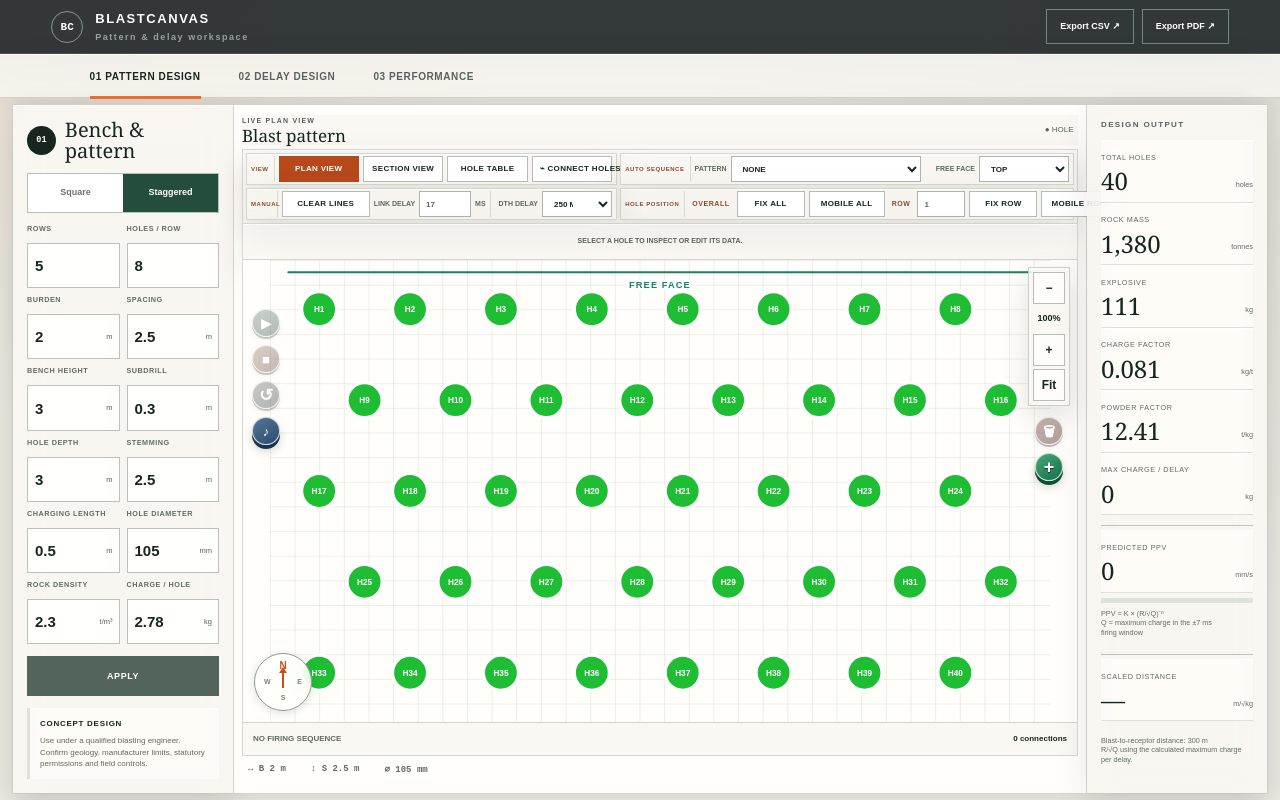
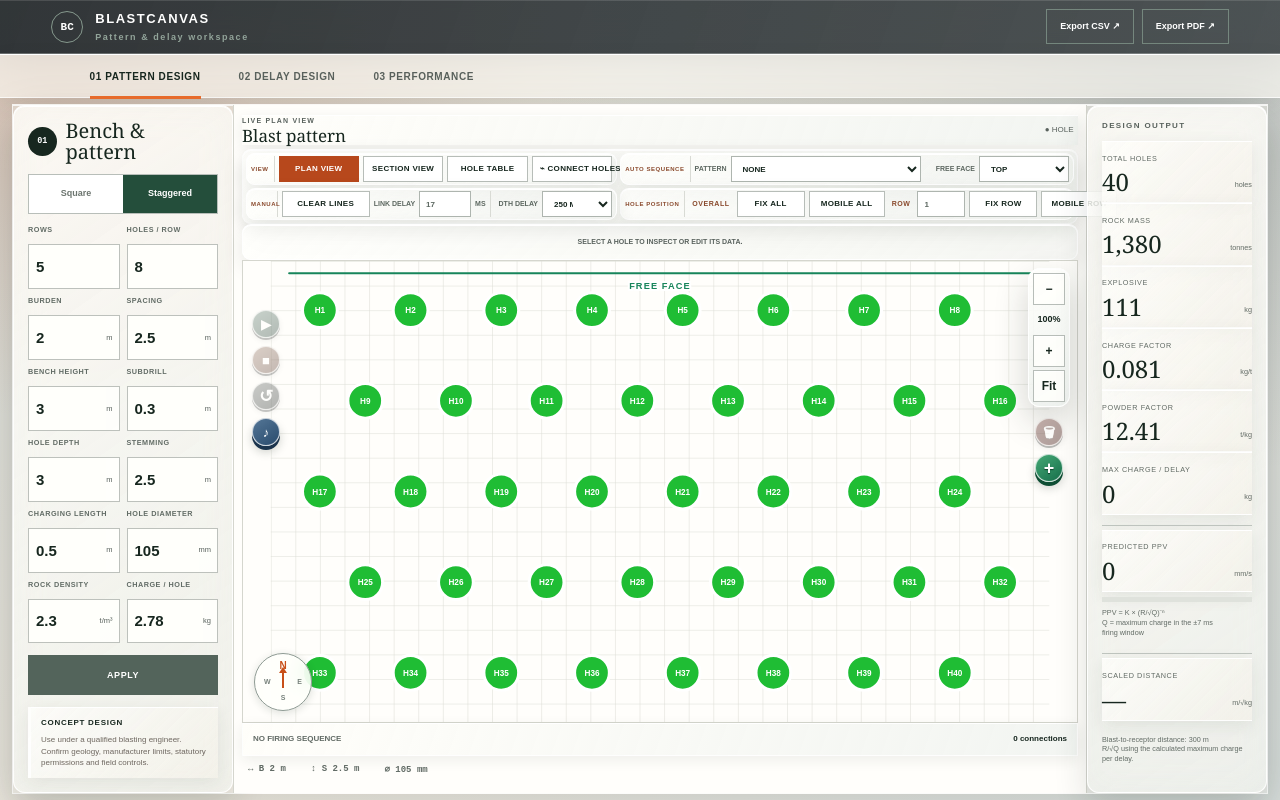
Before and after one commit to srj17-max/Blast-Designing, a Next.js app: page / in a window 1280 px wide. Built offline with nearby package versions, Linux system fonts and the light colour scheme.

Commit message:
Increase glass interface contrast

```diff
--- a/app/globals.css
+++ b/app/globals.css
@@ -414,3 +414,54 @@ nav,.workspace,.controls,.results,.designTools,.holeInspector,.toolGroup{
     background:#fff!important;box-shadow:none!important;-webkit-backdrop-filter:none!important;backdrop-filter:none!important
   }
 }
+
+/* Higher-contrast glass pass: the atmospheric layer must remain visible
+   through the panels, otherwise translucency reads as the former flat beige. */
+body{
+  background:
+    radial-gradient(ellipse at 4% 8%,rgba(198,80,28,.20),transparent 34%),
+    radial-gradient(ellipse at 92% 12%,rgba(48,78,93,.20),transparent 38%),
+    linear-gradient(135deg,#d9ddd9 0%,#eee8de 48%,#d8dedc 100%);
+  background-attachment:fixed;
+}
+header{
+  background:linear-gradient(110deg,rgba(31,38,42,.90),rgba(48,55,58,.82));
+  border-bottom-color:rgba(255,255,255,.28);
+  box-shadow:0 10px 34px rgba(19,25,27,.25),inset 0 1px 0 rgba(255,255,255,.12);
+}
+nav{
+  background:rgba(255,253,247,.62);
+  border-bottom:1px solid rgba(255,255,255,.8);
+  box-shadow:0 8px 22px rgba(37,46,42,.10),inset 0 1px 0 #fff;
+}
+.workspace{background:rgba(247,245,238,.42);border:1px solid rgba(255,255,255,.78);box-shadow:0 18px 48px rgba(36,46,41,.13),inset 0 1px 0 rgba(255,255,255,.82)}
+.controls,.results{
+  background:linear-gradient(145deg,rgba(255,254,250,.72),rgba(236,240,236,.54));
+  border:1px solid rgba(255,255,255,.88);
+  box-shadow:0 14px 34px rgba(31,42,37,.14),inset 0 1px 0 #fff;
+  border-radius:12px;
+}
+.designTools,.holeInspector,.toolGroup{
+  background:linear-gradient(135deg,rgba(255,255,252,.66),rgba(236,239,235,.48));
+  border:1px solid rgba(255,255,255,.9);
+  box-shadow:0 7px 20px rgba(39,49,44,.10),inset 0 1px 0 #fff;
+  border-radius:9px;
+}
+.canvasHead,.delayLegend,.sectionToolbar,.holeTableWrap{
+  background:linear-gradient(110deg,rgba(255,254,250,.78),rgba(235,239,235,.62));
+  border-color:rgba(255,255,255,.82);
+  box-shadow:inset 0 1px 0 #fff,0 4px 14px rgba(38,48,43,.08);
+}
+.metric,.checks article,.notice,.callout{
+  background:linear-gradient(135deg,rgba(255,255,252,.72),rgba(244,240,231,.54));
+  border-color:rgba(255,255,255,.9);
+  box-shadow:0 5px 16px rgba(39,49,44,.08),inset 0 1px 0 #fff;
+}
+.canvasZoom{
+  background:linear-gradient(145deg,rgba(255,255,252,.74),rgba(225,232,228,.60));
+  border:1px solid rgba(255,255,255,.92);
+  box-shadow:0 14px 34px rgba(29,40,35,.20),inset 0 1px 0 #fff;
+  border-radius:12px;
+}
+.canvasZoom button{background:rgba(255,255,252,.86);box-shadow:inset 0 1px 0 #fff}
+@media print{body{background:#fff!important}.workspace,.controls,.results,.designTools,.holeInspector,.toolGroup,.metric,.checks article,.notice,.callout{background:#fff!important}}
```
